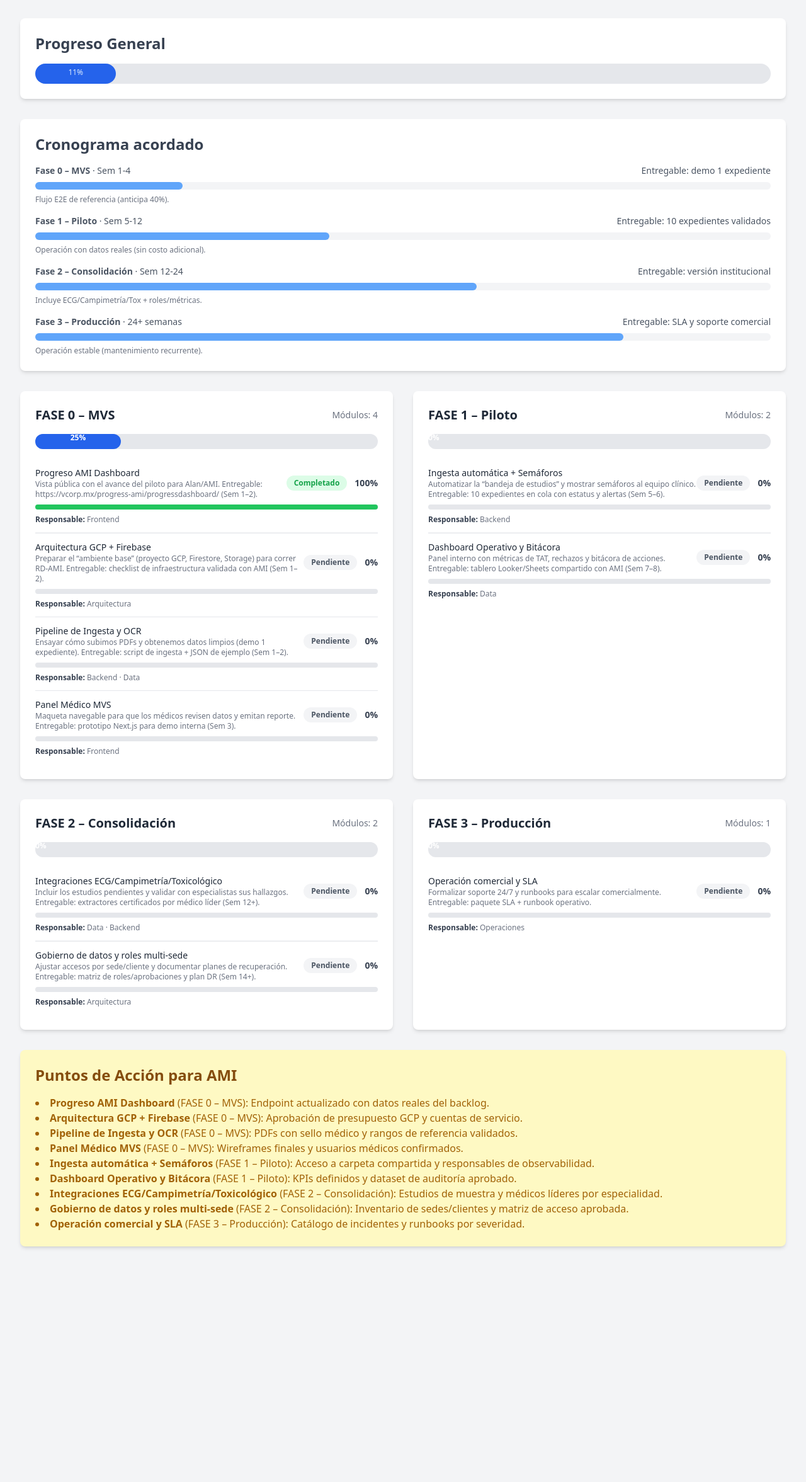
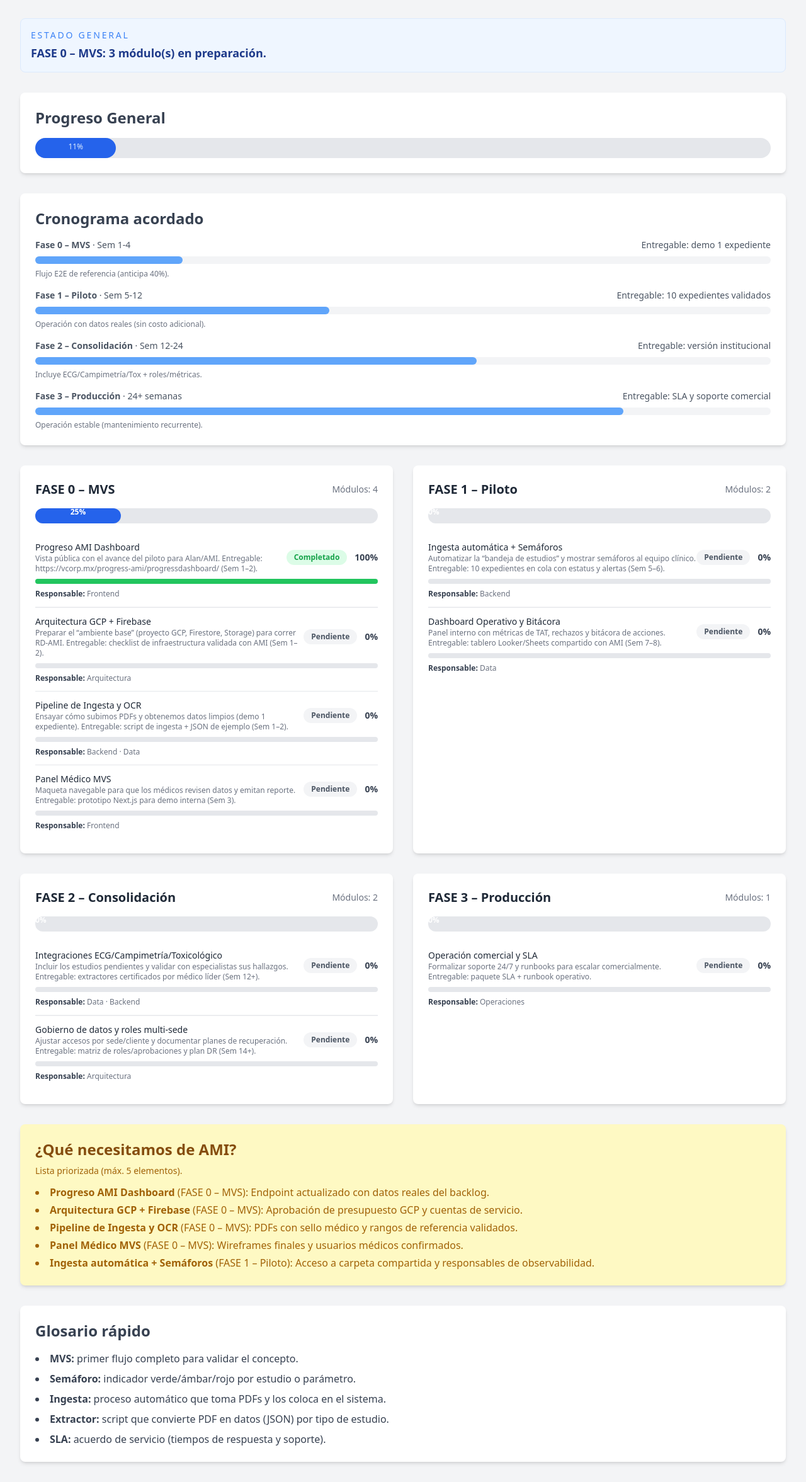
Before and after one commit to frank-vcorp/ami-rd, a website: page progressdashboard/index.html in a window 1280 px wide. Shown: the part 99-2452 px from the top of the page at 63% size. Before the commit the page ends 2110 px from the top, so only its background shows below. Drawn offline with nearby package versions, Linux system fonts and the light colour scheme.

Commit message:
feat(dashboard): add status banner and glossary

```diff
--- a/progressdashboard/app.js
+++ b/progressdashboard/app.js
@@ -3,11 +3,13 @@ document.addEventListener("DOMContentLoaded", () => {
   const overallProgressBar = document.getElementById("overall-progress-bar");
   const phasesContainer = document.getElementById("phases-container");
   const actionItemsEl = document.getElementById("action-items");
+  const statusBannerEl = document.getElementById("status-text");
 
   fetch("data/project_data.json")
     .then((response) => response.json())
     .then((data) => {
       renderOverall(data, lastUpdatedEl, overallProgressBar);
+      renderStatusBanner(data.phases || [], statusBannerEl);
       renderPhases(data.phases || [], phasesContainer);
       renderActions(data.needsAction || [], actionItemsEl);
     })
@@ -27,6 +29,28 @@ function renderOverall(data, lastUpdatedEl, overallProgressBar) {
     overallProgressBar.style.width = `${overall}%`;
     overallProgressBar.textContent = `${overall}%`;
   }
+}
+
+function renderStatusBanner(phases, bannerEl) {
+  if (!bannerEl) return;
+  const activePhase =
+    phases.find((phase) =>
+      (phase.modules || []).some((module) => module.status !== "done")
+    ) || phases[phases.length - 1];
+
+  if (!activePhase) {
+    bannerEl.textContent = "Sin datos del piloto aún.";
+    return;
+  }
+
+  const pendingCount = (activePhase.modules || []).filter(
+    (module) => module.status === "pending"
+  ).length;
+  const message =
+    pendingCount === 0
+      ? `${activePhase.name}: entregable listo y en validación.`
+      : `${activePhase.name}: ${pendingCount} módulo(s) en preparación.`;
+  bannerEl.textContent = message;
 }
 
 function renderPhases(phases, container) {
@@ -94,7 +118,7 @@ function renderActions(actions, container) {
     return;
   }
 
-  actions.forEach((item) => {
+  actions.slice(0, 5).forEach((item) => {
     const li = document.createElement("li");
     li.innerHTML = `<strong>${item.module}</strong> (${item.phase}): ${item.detail}`;
     container.appendChild(li);
--- a/progressdashboard/index.html
+++ b/progressdashboard/index.html
@@ -14,6 +14,11 @@
             <h1 class="text-4xl font-bold text-gray-800">Dashboard de Progreso del Proyecto RD-AMI</h1>
             <p class="text-gray-600">Última actualización: <span id="last-updated"></span></p>
         </header>
+
+        <section id="current-status" class="mb-8 p-4 bg-blue-50 border border-blue-100 rounded-lg text-blue-900">
+            <p class="text-sm uppercase tracking-[0.2em] text-blue-500">Estado general</p>
+            <p id="status-text" class="text-lg font-semibold mt-1">Sincronizando…</p>
+        </section>
 
         <main>
             <section id="overall-progress" class="mb-8 p-6 bg-white rounded-lg shadow-md">
@@ -74,9 +79,21 @@
             </section>
 
             <section id="needs-action" class="mt-8 p-6 bg-yellow-100 rounded-lg shadow-md">
-                <h2 class="text-2xl font-semibold text-yellow-800 mb-4">Puntos de Acción para AMI</h2>
-                <ul id="action-items" class="list-disc list-inside text-yellow-700">
+                <h2 class="text-2xl font-semibold text-yellow-800 mb-2">¿Qué necesitamos de AMI?</h2>
+                <p class="text-sm text-yellow-700 mb-3">Lista priorizada (máx. 5 elementos).</p>
+                <ul id="action-items" class="list-disc list-inside text-yellow-700 space-y-1">
                     <!-- Los puntos de acción se insertarán aquí -->
+                </ul>
+            </section>
+
+            <section id="glossary" class="mt-8 p-6 bg-white rounded-lg shadow-md">
+                <h2 class="text-2xl font-semibold text-gray-700 mb-4">Glosario rápido</h2>
+                <ul class="list-disc list-inside text-gray-700 space-y-2">
+                    <li><strong>MVS:</strong> primer flujo completo para validar el concepto.</li>
+                    <li><strong>Semáforo:</strong> indicador verde/ámbar/rojo por estudio o parámetro.</li>
+                    <li><strong>Ingesta:</strong> proceso automático que toma PDFs y los coloca en el sistema.</li>
+                    <li><strong>Extractor:</strong> script que convierte PDF en datos (JSON) por tipo de estudio.</li>
+                    <li><strong>SLA:</strong> acuerdo de servicio (tiempos de respuesta y soporte).</li>
                 </ul>
             </section>
         </main>
```
